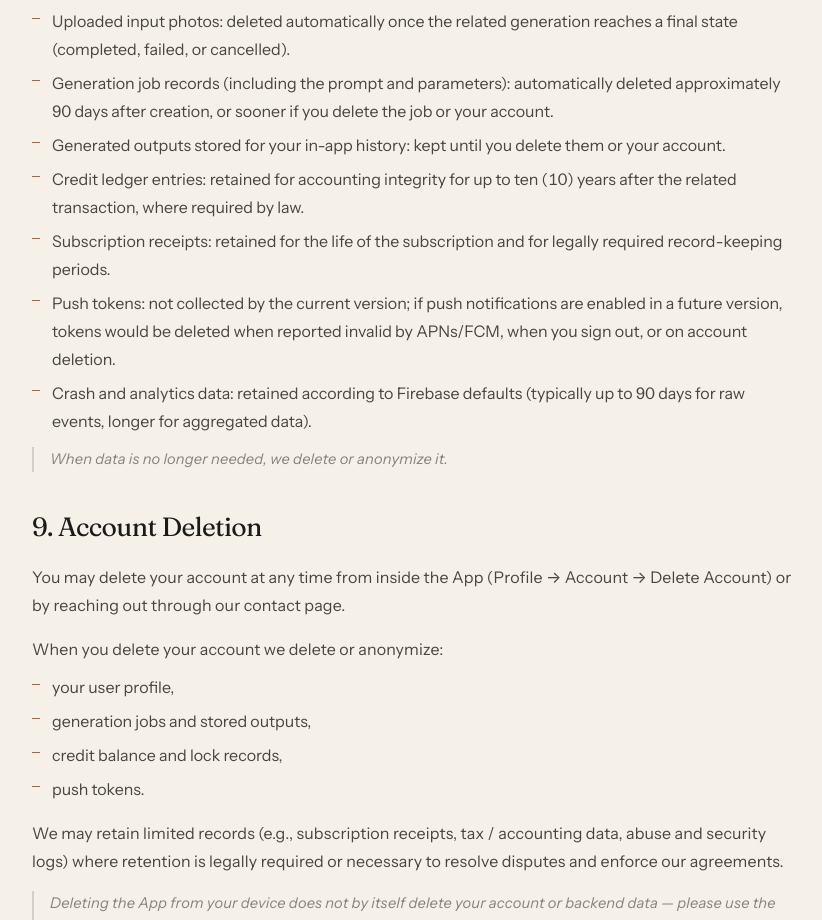
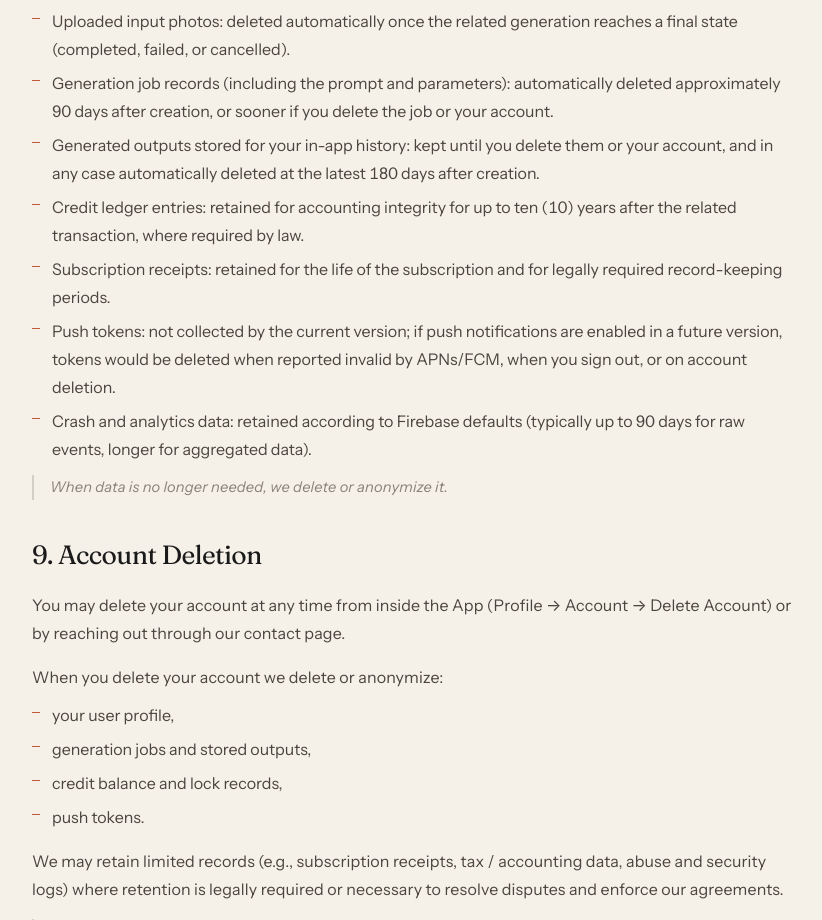
Before and after one commit to enesgunumdogdu/enesgunumdogducomtr, a React (Vite) app: page /nsai-privacy-policy in a window 1280 px wide. Shown: the part 4720-5640 px from the top of the page, without its empty margins (228-1050 px from the left). Built offline with nearby package versions, Linux system fonts and the light colour scheme.

Commit message:
docs(nsai): state 90d/180d auto-deletion in privacy retention
Now that the Storage 180-day lifecycle is actually bound to the prod
bucket, align Privacy Policy section 8 retention wording with real
behavior (90-day job-record TTL, 180-day output deletion).

```diff
--- a/src/pages/NsAiPrivacyPolicy.jsx
+++ b/src/pages/NsAiPrivacyPolicy.jsx
@@ -177,7 +177,7 @@ function NsAiPrivacyPolicy() {
             'Account data: kept while your account exists.',
             'Uploaded input photos: deleted automatically once the related generation reaches a final state (completed, failed, or cancelled).',
             'Generation job records (including the prompt and parameters): automatically deleted approximately 90 days after creation, or sooner if you delete the job or your account.',
-            'Generated outputs stored for your in-app history: kept until you delete them or your account.',
+            'Generated outputs stored for your in-app history: kept until you delete them or your account, and in any case automatically deleted at the latest 180 days after creation.',
             'Credit ledger entries: retained for accounting integrity for up to ten (10) years after the related transaction, where required by law.',
             'Subscription receipts: retained for the life of the subscription and for legally required record-keeping periods.',
             'Push tokens: not collected by the current version; if push notifications are enabled in a future version, tokens would be deleted when reported invalid by APNs/FCM, when you sign out, or on account deletion.',
```
